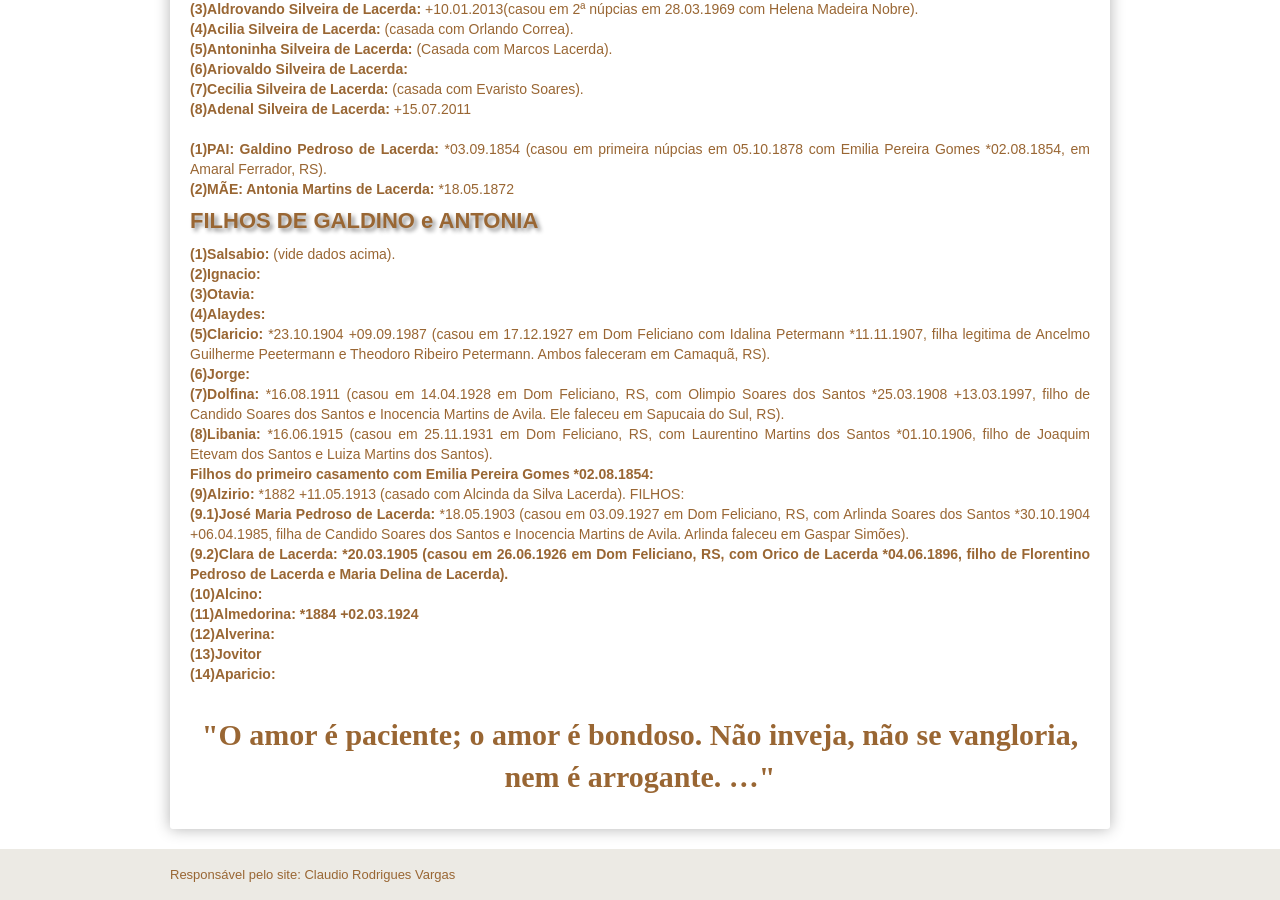
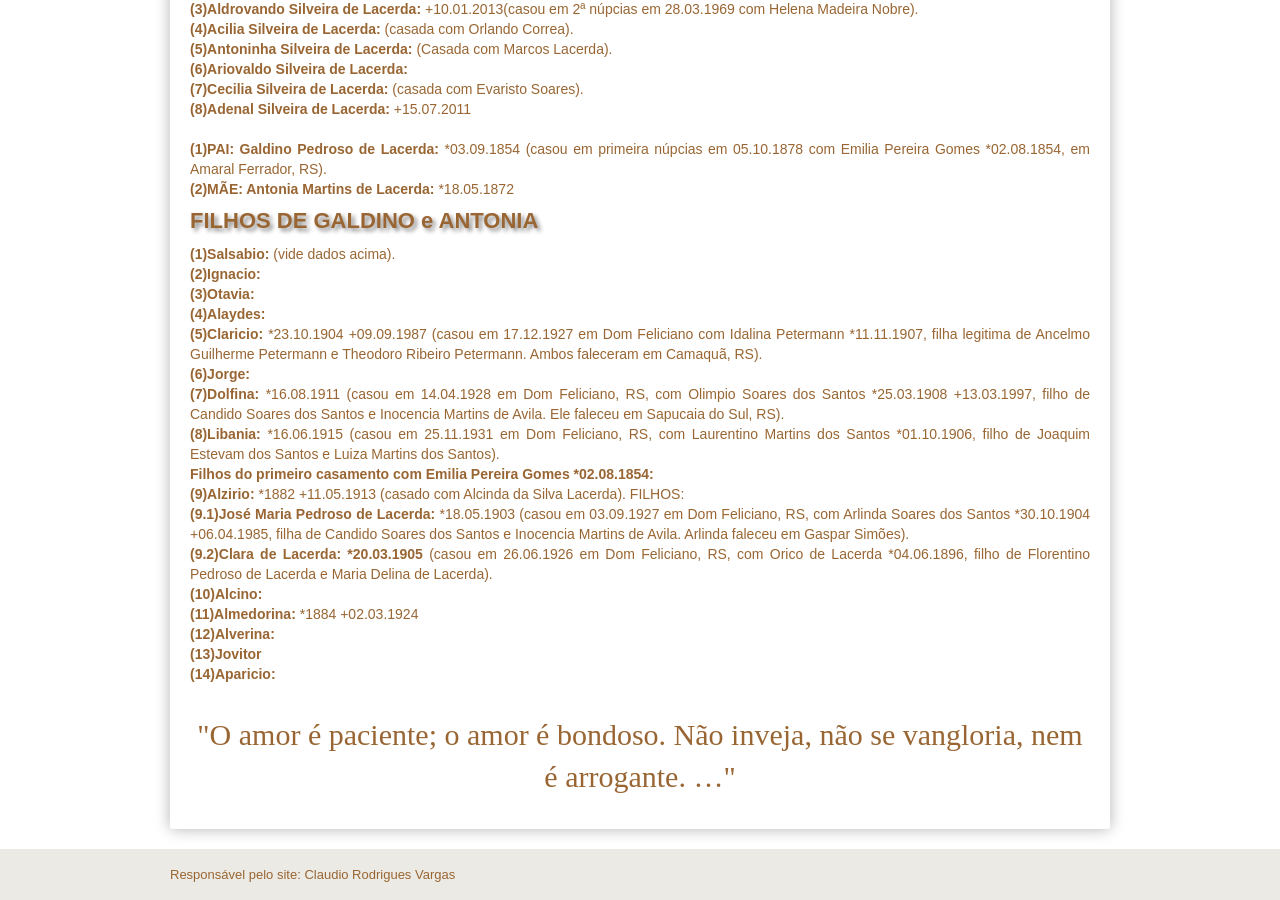
Before and after one commit to claudiovargas1955/claudiovargas1955.github.io, a Jekyll site: the page built from _pages/familia-lacerda-salsabio.html, in a window 1280 px wide and 900 px high, scrolled down 635 px. Built offline with Jekyll 4.4.1, drawn with Linux system fonts in a browser that asks for light colours; some web fonts are replaced.

Commit message:
Update familia-lacerda-salsabio.html

```diff
--- a/_pages/familia-lacerda-salsabio.html
+++ b/_pages/familia-lacerda-salsabio.html
@@ -120,19 +120,19 @@
   <b>(2)Ignacio: </b><br>
   <b>(3)Otavia: </b><br>
   <b>(4)Alaydes: </b><br>
-  <b>(5)Claricio: </b>*23.10.1904 +09.09.1987 (casou em 17.12.1927 em Dom Feliciano com Idalina Petermann *11.11.1907, filha legitima de Ancelmo Guilherme Peetermann
+  <b>(5)Claricio: </b>*23.10.1904 +09.09.1987 (casou em 17.12.1927 em Dom Feliciano com Idalina Petermann *11.11.1907, filha legitima de Ancelmo Guilherme Petermann
   e Theodoro Ribeiro Petermann. Ambos faleceram em Camaquã, RS). <br>
   <b>(6)Jorge: </b><br>
   <b>(7)Dolfina: </b>*16.08.1911 (casou em 14.04.1928 em Dom Feliciano, RS, com Olimpio Soares dos Santos *25.03.1908 +13.03.1997, filho de Candido Soares dos Santos
   e Inocencia Martins de Avila. Ele faleceu em Sapucaia do Sul, RS).<br>
-  <b>(8)Libania: </b>*16.06.1915 (casou em 25.11.1931 em Dom Feliciano, RS, com Laurentino Martins dos Santos *01.10.1906, filho de Joaquim Etevam dos Santos e
+  <b>(8)Libania: </b>*16.06.1915 (casou em 25.11.1931 em Dom Feliciano, RS, com Laurentino Martins dos Santos *01.10.1906, filho de Joaquim Estevam dos Santos e
   Luiza Martins dos Santos).<br>
   <b>Filhos do primeiro casamento com Emilia Pereira Gomes *02.08.1854: </b><br>
     <b>(9)Alzirio: </b>*1882 +11.05.1913 (casado com Alcinda da Silva Lacerda). FILHOS:<br>
     <b>(9.1)José Maria Pedroso de Lacerda: </b>*18.05.1903 (casou em 03.09.1927 em Dom Feliciano, RS, com Arlinda Soares dos Santos *30.10.1904 +06.04.1985, filha
     de Candido Soares dos Santos e Inocencia Martins de Avila. Arlinda faleceu em Gaspar Simões).<br>
-    <b>(9.2)Clara de Lacerda: *20.03.1905 (casou em 26.06.1926 em Dom Feliciano, RS, com Orico de Lacerda *04.06.1896, filho de Florentino Pedroso de Lacerda e Maria
-    Delina de Lacerda).<br>
+    <b>(9.2)Clara de Lacerda: *20.03.1905 </b>(casou em 26.06.1926 em Dom Feliciano, RS, com Orico de Lacerda *04.06.1896, filho de Florentino Pedroso de Lacerda
+    e Maria Delina de Lacerda).<br>
     <b>(10)Alcino: </b><br>
     <b>(11)Almedorina: </b>*1884 +02.03.1924<br>
     <b>(12)Alverina: </b><br>
```
